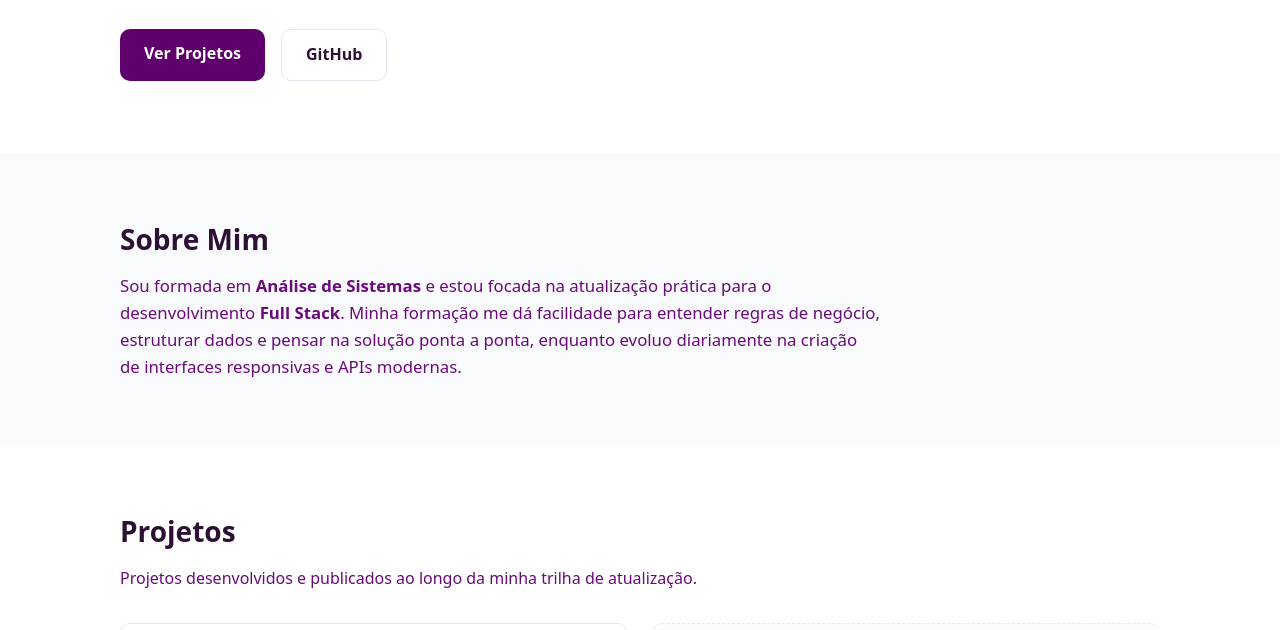
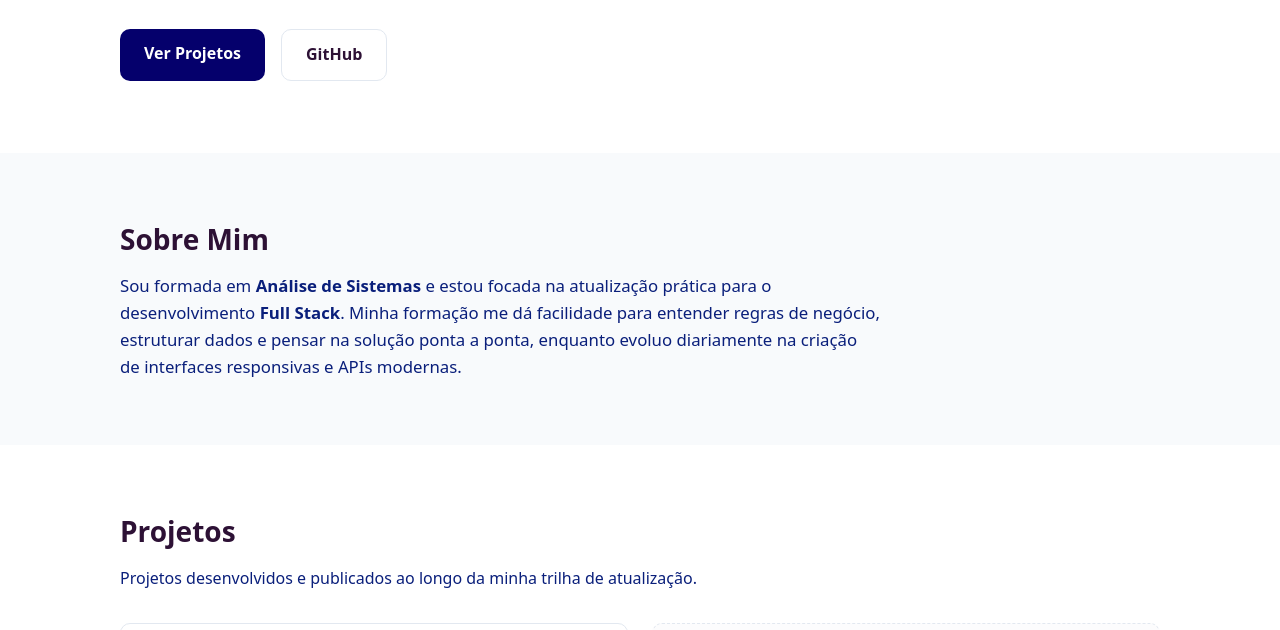
Before and after one commit to nandymax/portfolio-web, a plain HTML site: page index.html in a window 1280 px wide. Shown: the part 347-977 px from the top of the page. Drawn offline with Linux system fonts and the light colour scheme.

Commit message:
style:  voltando para o azul

```diff
--- a/css/style.css
+++ b/css/style.css
@@ -3,9 +3,9 @@
   --bg-main: #ffffff;
   --bg-alt: #f8fafc;
   --text-main: #2d1135;
-  --text-muted: #6a0a7b;
-  --primary: #5f006c;
-  --primary-dark: #702261;
+  --text-muted: #0a1f7b;
+  --primary: #05006c;
+  --primary-dark: #222570;
   --border: #e2e8f0;
   --radius: 10px;
 }
```
